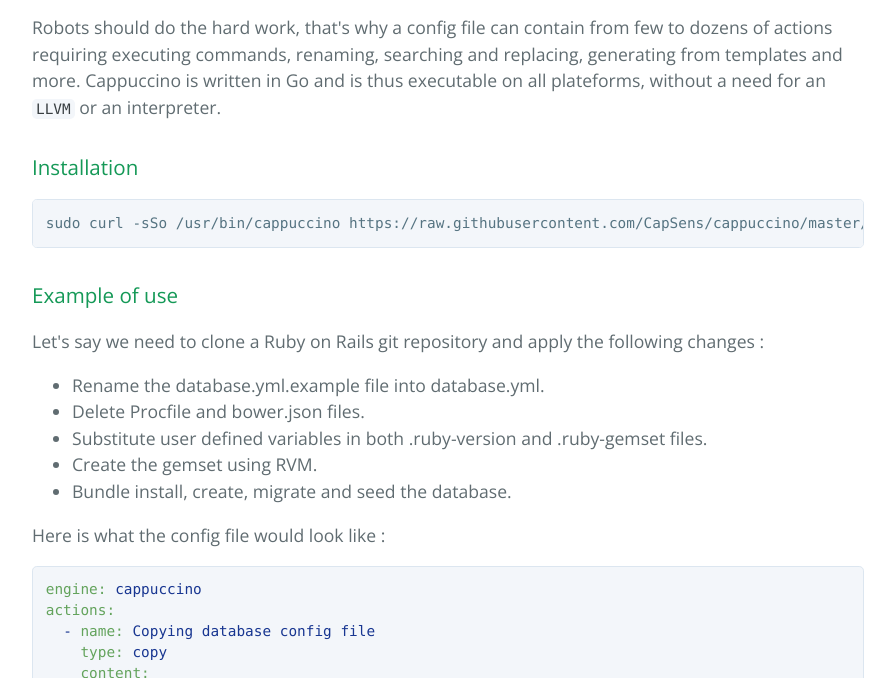
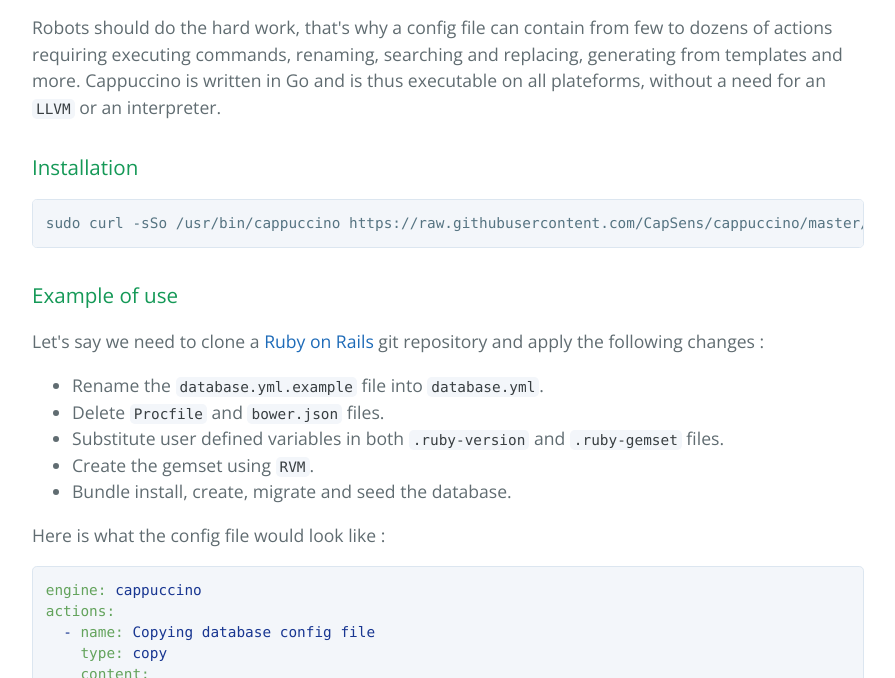
Before and after one commit to CapSens/cappuccino, a plain HTML site: page index.html in a window 1280 px wide. Shown: the part 528-1206 px from the top of the page, without its empty margins (192-1087 px from the left). Drawn offline with nearby package versions, Linux system fonts and the light colour scheme.

```diff
--- a/index.html
+++ b/index.html
@@ -35,13 +35,13 @@
 <h3>
 <a id="example-of-use" class="anchor" href="#example-of-use" aria-hidden="true"><span aria-hidden="true" class="octicon octicon-link"></span></a>Example of use</h3>
 
-<p>Let's say we need to clone a Ruby on Rails git repository and apply the following changes :</p>
+<p>Let's say we need to clone a <a href="http://rubyonrails.org/">Ruby on Rails</a> git repository and apply the following changes :</p>
 
 <ul>
-<li>Rename the database.yml.example file into database.yml.</li>
-<li>Delete Procfile and bower.json files.</li>
-<li>Substitute user defined variables in both .ruby-version and .ruby-gemset files.</li>
-<li>Create the gemset using RVM.</li>
+<li>Rename the <code>database.yml.example</code> file into <code>database.yml</code>.</li>
+<li>Delete <code>Procfile</code> and <code>bower.json</code> files.</li>
+<li>Substitute user defined variables in both <code>.ruby-version</code> and <code>.ruby-gemset</code> files.</li>
+<li>Create the gemset using <code>RVM</code>.</li>
 <li>Bundle install, create, migrate and seed the database.</li>
 </ul>
 
```
Also changed, not shown: params.json (+1 -1 lines).
